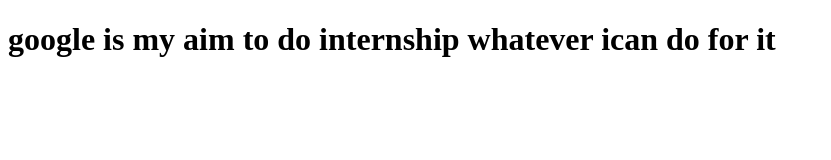
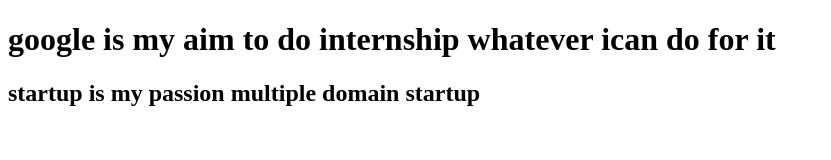
Before and after one commit to allwintitus17/gittutorial2, a plain HTML site: page index.html in a window 1280 px wide. Shown: the whole page, without its empty margins (0-831 px from the left). Drawn offline with Linux system fonts and the light colour scheme.

Commit message:
Update index.html

```diff
--- a/index.html
+++ b/index.html
@@ -2,5 +2,6 @@
 <html>
     <body>
         <h1>google is my aim to do internship whatever ican do for it</h1>
+        <h2>startup is my passion multiple domain startup</h2>
     </body>
 </html>
```
